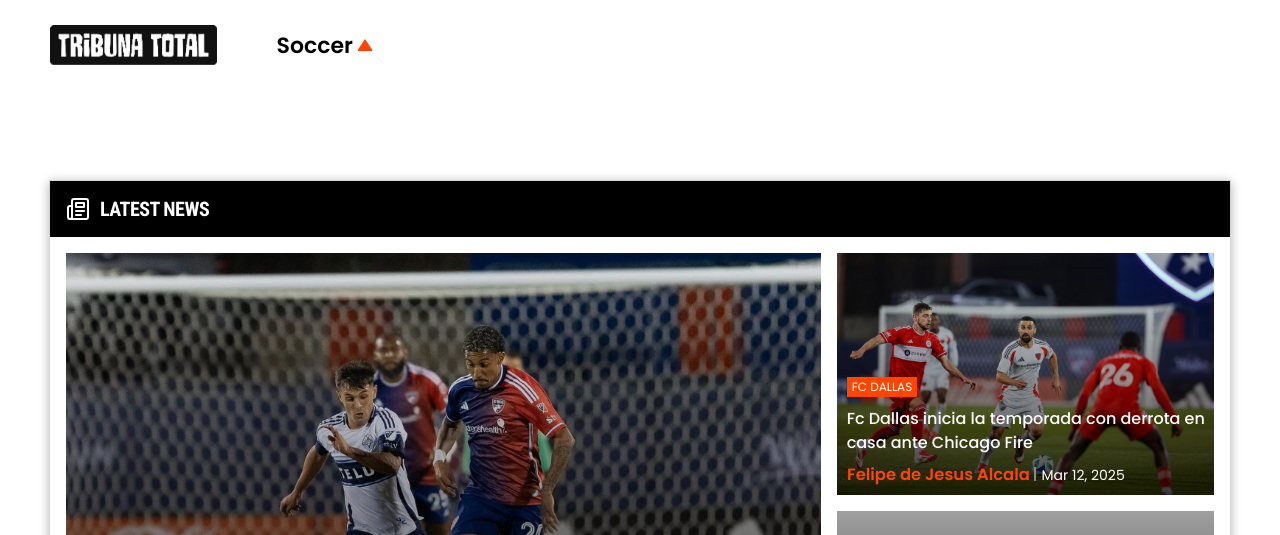
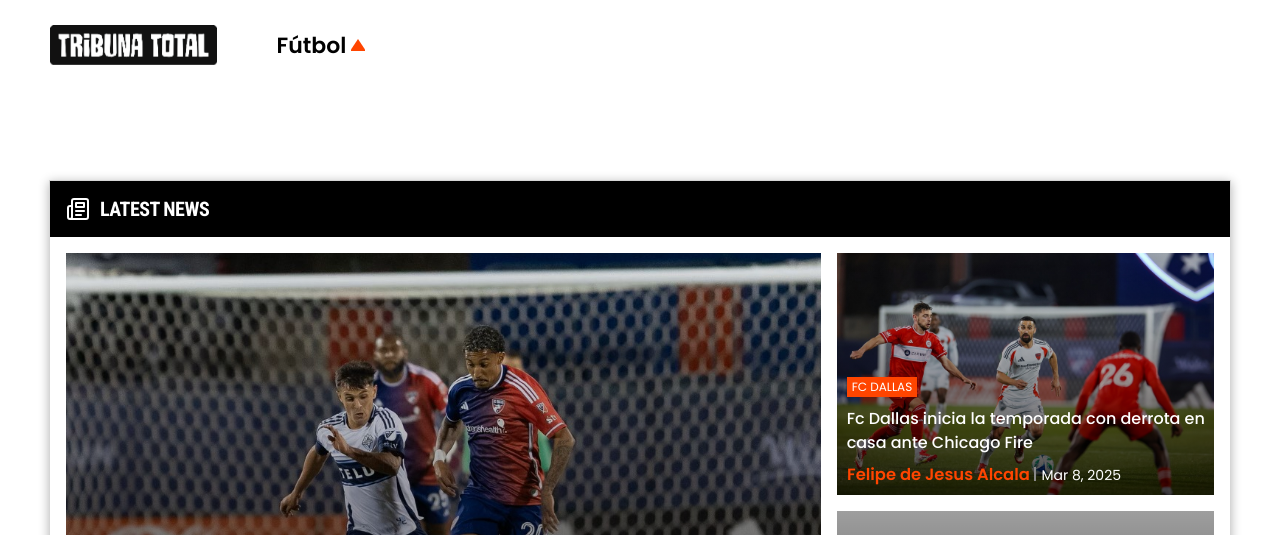
Before and after one commit to propitive/tribuna-total, a React (Create React App) app: page /soccer/mens/mls/fc-dallas in a window 1280 px wide. Shown: the top 535 px of the page. Built offline with nearby package versions, Linux system fonts and the light colour scheme; grey boxes are pictures that could not be loaded; a web font is replaced by a local one.

Commit message:
changed soccer to futbol

```diff
--- a/src/components/Blog/Blogs/Soccer/Mens/Mls/FcDallas/202503/FcDallasIniciaLaTemporadaConDerrotaEnCasaAnteChicagoFire.js
+++ b/src/components/Blog/Blogs/Soccer/Mens/Mls/FcDallas/202503/FcDallasIniciaLaTemporadaConDerrotaEnCasaAnteChicagoFire.js
@@ -36,7 +36,7 @@ function FcDallasIniciaLaTemporadaConDerrotaEnCasaAnteChicagoFire() {
       >
         <BlogParagraph
           blogParagraph={
-            "El primer partido de la temporada de la Major League Soccer (MLS) se jugó este pasado sábado 7 de marzo a las 7:30 p.m. en el Toyota Stadium. Con la presencia de una cantidad limitada de aficionados (11,400), que representaron solo un 60% de la capacidad del estadio, debido tanto a las renovaciones en curso por las obras que el estadio esta realizando para agrandar sus tribunas y mas fanáticos puedan disfrutar de cada juego  como las bajas temperaturas y las lluvias que afectaron a la ciudad de Dallas, el ambiente estaba cargado de pasión y emoción."
+            "El primer partido de la temporada de la Major League Soccer (MLS) se jugó este pasado sábado 8 de marzo a las 7:30 p.m. en el Toyota Stadium. Con la presencia de una cantidad limitada de aficionados (11,400), que representaron solo un 60% de la capacidad del estadio, debido tanto a las renovaciones en curso por las obras que el estadio esta realizando para agrandar sus tribunas y mas fanáticos puedan disfrutar de cada juego  como las bajas temperaturas y las lluvias que afectaron a la ciudad de Dallas, el ambiente estaba cargado de pasión y emoción."
           }
         />
         <BlogImage
--- a/src/components/Header/Header.js
+++ b/src/components/Header/Header.js
@@ -102,7 +102,7 @@ function Header({ handleOpenModal }) {
             onMouseEnter={() => setIsDropdown(true)}
             onMouseLeave={() => setIsDropdown(false)}
           >
-            Soccer
+            Fútbol
             <button
               className={
                 "header__list-item-triangle " + triangleButtonClassName
--- a/src/utils/blog/blog.js
+++ b/src/utils/blog/blog.js
@@ -30,7 +30,7 @@ export const generalBlogs = [
     link: "/soccer/mens/mls/fc-dallas/fc-dallas-inicia-la-temporada-con-derrota-en-casa-ante-chicago-fire",
     image: mar122025,
     alt: "FC Dallas' dribbling the ball forward.",
-    timeOfPost: "Mar 12, 2025",
+    timeOfPost: "Mar 8, 2025",
     title:
       "Fc Dallas inicia la temporada con derrota en casa ante Chicago Fire",
     author: "Felipe de Jesus Alcala",
--- a/src/utils/blog/blogs/Soccer/Mens/Mls/FcDallas/fcDallasBlogs.js
+++ b/src/utils/blog/blogs/Soccer/Mens/Mls/FcDallas/fcDallasBlogs.js
@@ -24,7 +24,7 @@ export const fcDallasBlogs = [
     link: "/soccer/mens/mls/fc-dallas/fc-dallas-inicia-la-temporada-con-derrota-en-casa-ante-chicago-fire",
     image: mar122025,
     alt: "FC Dallas' dribbling the ball forward.",
-    timeOfPost: "Mar 12, 2025",
+    timeOfPost: "Mar 8, 2025",
     title:
       "Fc Dallas inicia la temporada con derrota en casa ante Chicago Fire",
     author: "Felipe de Jesus Alcala",
--- a/src/utils/constants.js
+++ b/src/utils/constants.js
@@ -42,7 +42,7 @@ export const SidebarData = [
 
 export const dropdownSidebarContentMenu = {
   id: 1,
-  title: "Soccer",
+  title: "Fútbol",
   content: [
     {
       link: "/soccer/mens/mls/fc-dallas",
```
